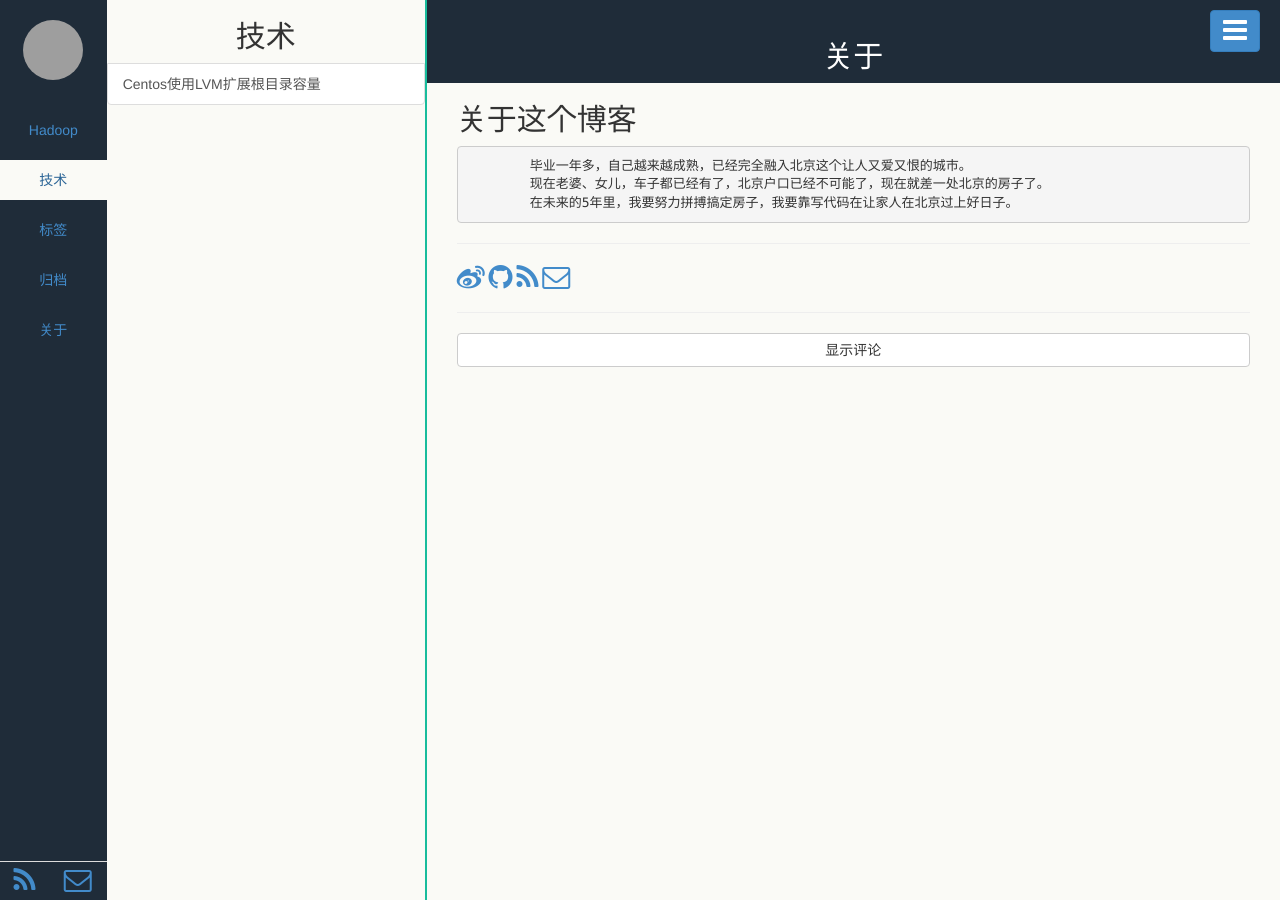
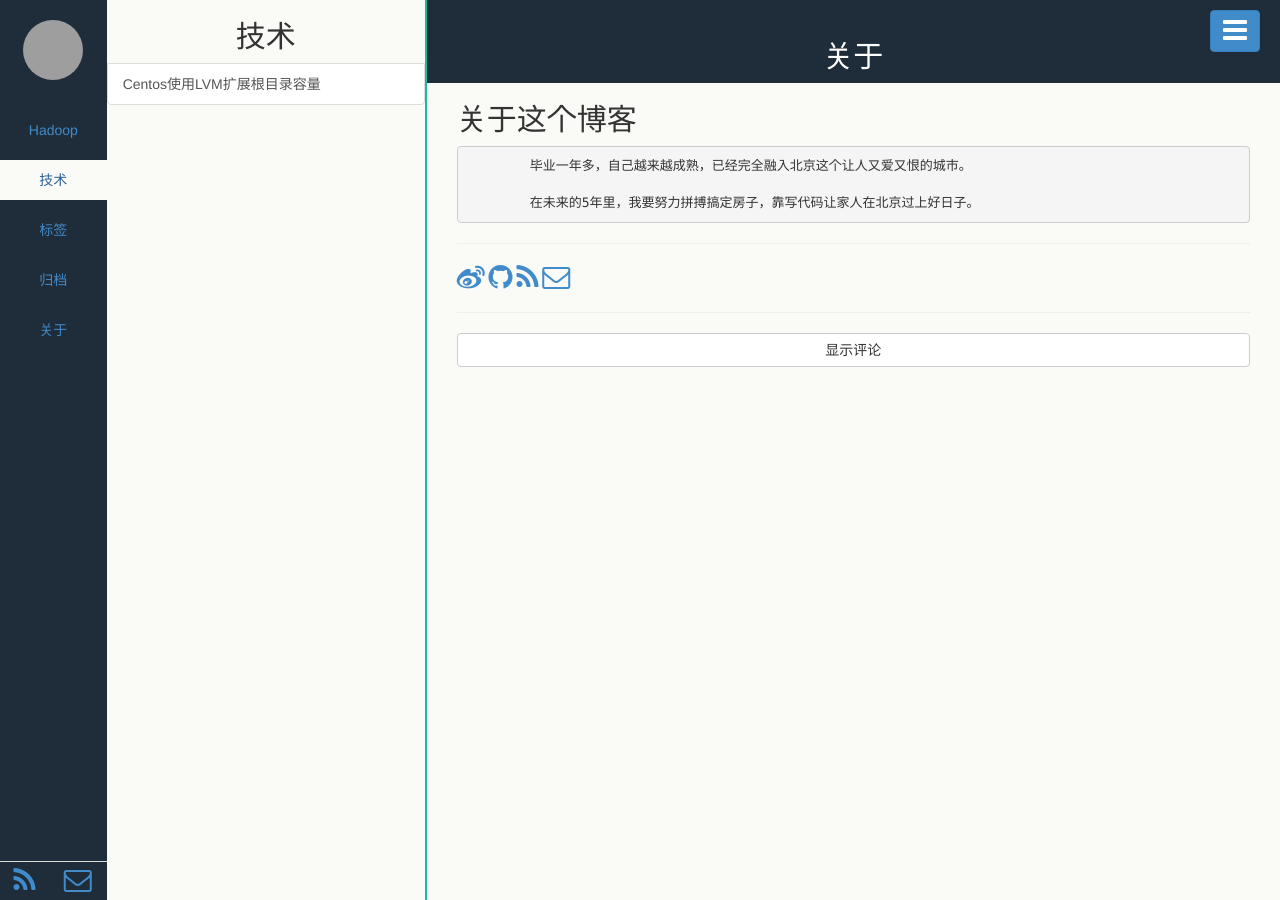
Before and after one commit to zhxuan/zhxuan.github.io, a Jekyll site: the page built from pages/about.html, in a window 1280 px wide. Built offline with Jekyll 4.4.1, drawn with Linux system fonts in a browser that asks for light colours; Markdown is read by kramdown in place of the engine named in the settings; grey boxes are pictures that could not be loaded.

Commit message:
delete somthing

```diff
--- a/pages/about.html
+++ b/pages/about.html
@@ -7,8 +7,8 @@ title: 关于
 
 <pre>
 	毕业一年多，自己越来越成熟，已经完全融入北京这个让人又爱又恨的城市。
-	现在老婆、女儿，车子都已经有了，北京户口已经不可能了，现在就差一处北京的房子了。
-	在未来的5年里，我要努力拼搏搞定房子，我要靠写代码在让家人在北京过上好日子。
+
+	在未来的5年里，我要努力拼搏搞定房子，靠写代码让家人在北京过上好日子。
 </pre>
 
 <hr>
```
